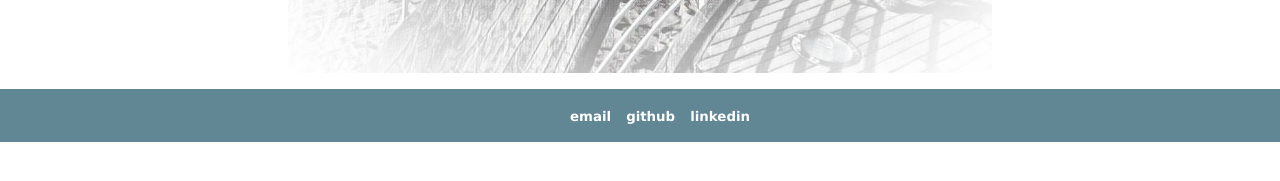
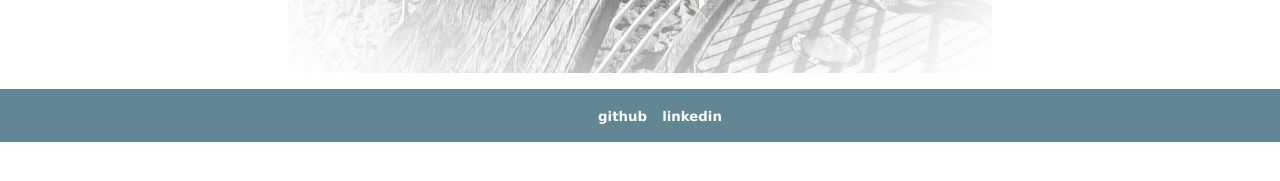
Before and after one commit to ripley57/jeremyclough, a Jekyll site: the page built from index.md, in a window 1280 px wide. Shown: the part 524-705 px from the top of the page. Built offline with Jekyll 4.4.1, drawn with Linux system fonts in a browser that asks for light colours.

Commit message:
Update default.html

```diff
--- a/_layouts/default.html
+++ b/_layouts/default.html
@@ -20,7 +20,6 @@
 		<footer>
 		<nav id="nav-h">
     			<ul>
-        		<li><a href="mailto:clough.jeremy@gmail.com">email</a></li>
         		<li><a href="https://github.com/ripley57">github</a></li>
 			<li><a href="https://www.linkedin.com/in/jeremy-clough-40a08415/">linkedin</a></li>
 			</ul>
```
